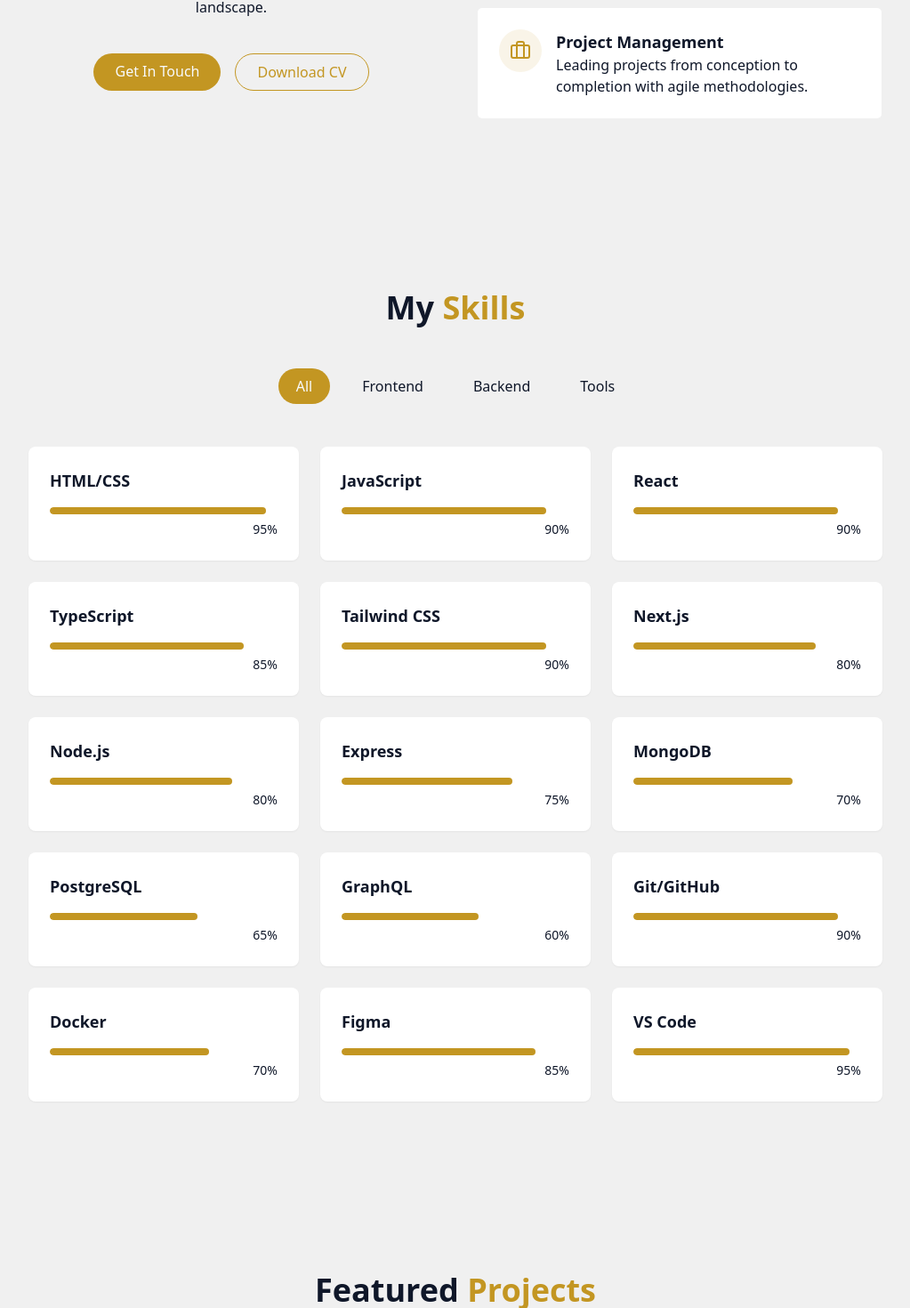
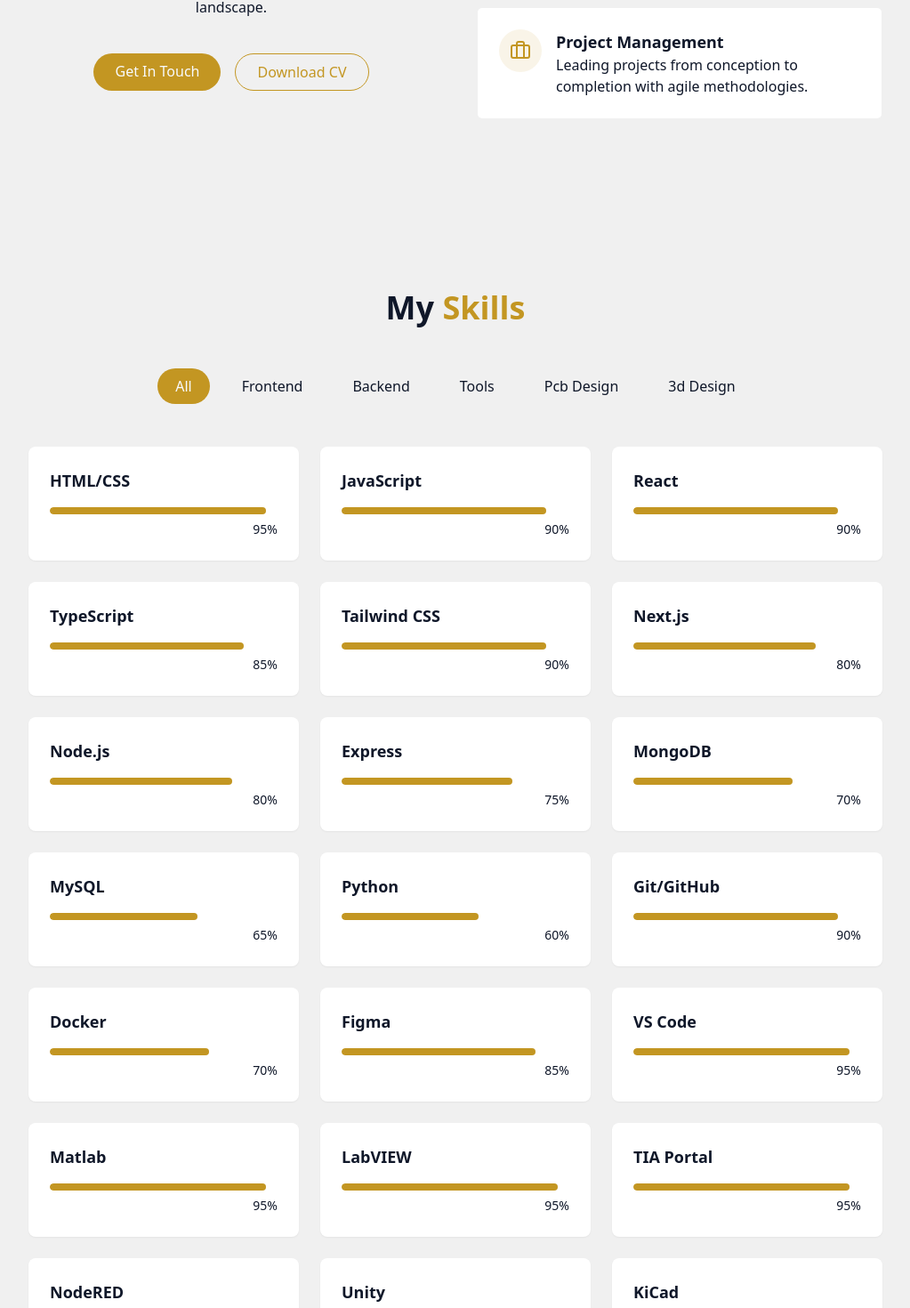
Before and after one commit to ElectroCoderEC/electrocoderec.github.io, a React (Vite) app: page / in a window 1280 px wide. Shown: the part 1276-2746 px from the top of the page at 89% size, without its empty margins (128-1151 px from the left). Built offline with nearby package versions, Linux system fonts and the light colour scheme.

Commit message:
modulo Frances

```diff
--- a/src/components/SkillsSection.jsx
+++ b/src/components/SkillsSection.jsx
@@ -14,17 +14,41 @@
   { name: "Node.js", level: 80, category: "backend" },
   { name: "Express", level: 75, category: "backend" },
   { name: "MongoDB", level: 70, category: "backend" },
-  { name: "PostgreSQL", level: 65, category: "backend" },
-  { name: "GraphQL", level: 60, category: "backend" },
+  { name: "MySQL", level: 65, category: "backend" },
+  { name: "Python", level: 60, category: "backend" },
 
   // Tools
   { name: "Git/GitHub", level: 90, category: "tools" },
   { name: "Docker", level: 70, category: "tools" },
   { name: "Figma", level: 85, category: "tools" },
   { name: "VS Code", level: 95, category: "tools" },
+  { name: "Matlab", level: 95, category: "tools" },
+  { name: "LabVIEW", level: 95, category: "tools" },
+  { name: "TIA Portal", level: 95, category: "tools" },
+  { name: "NodeRED", level: 95, category: "tools" },
+  { name: "Unity", level: 95, category: "tools" },
+
+
+
+
+
+   // PCB Design
+  { name: "KiCad", level: 70, category: "pcb design" },
+  { name: "Eagle", level: 90, category: "pcb design" },
+  { name: "Altium Designer", level: 80, category: "pcb design" },
+  { name: "Proteus", level: 90, category: "pcb design" },
+
+    // 3d Design
+  { name: "SolidWorks", level: 80, category: "3d design" },
+  { name: "Fusion 360", level: 80, category: "3d design" },
+  { name: "Blender", level: 80, category: "3d design" },
+  { name: "Factory I/O", level: 80, category: "3d design" },
+  { name: "Machines Simulator", level: 80, category: "3d design" },
+
+
 ];
 
-const categories = ["all", "frontend", "backend", "tools"];
+const categories = ["all", "frontend", "backend", "tools", "pcb design", "3d design"];
 
 export const SkillsSection = () => {
   const [activeCategory, setActiveCategory] = useState("all");
--- a/src/context/LanguageContext.jsx
+++ b/src/context/LanguageContext.jsx
@@ -5,7 +5,8 @@
 const LANGUAGES = {
   es: { name: 'Español', flag: '🇪🇸', code: 'es' },
   en: { name: 'English', flag: '🇺🇸', code: 'en' },
-  de: { name: 'Deutsch', flag: '🇩🇪', code: 'de' }
+  de: { name: 'Deutsch', flag: '🇩🇪', code: 'de' },
+  fr: { name: 'Français', flag: '🇫🇷', code: 'fr' }
 };
 
 // Detectar idioma del navegador
--- a/src/hooks/useTranslation.js
+++ b/src/hooks/useTranslation.js
@@ -2,11 +2,13 @@
 import { es } from '../translations/es';
 import { en } from '../translations/en';
 import { de } from '../translations/de';
+import { fr } from '../translations/fr';
 
 const translations = {
   es,
   en,
-  de
+  de,
+  fr
 };
 
 export const useTranslation = () => {
--- a/src/translations/es.js
+++ b/src/translations/es.js
@@ -8,7 +8,7 @@
   },
 
   cv: 'Descargar CV', // O simplemente 'CV' si prefieres algo corto
-  dowloadPDF:'/Resume Sebastian Cuenca.pdf',
+  dowloadPDF:'/Resume Sebastian Cuenca ES.pdf',
 
   hero: {
     greeting: 'Hola, soy',
--- /dev/null
+++ b/src/translations/fr.js
@@ -0,0 +1,51 @@
+export const fr = {
+  nav: {
+    home: 'Accueil',
+    about: 'À propos',
+    skills: 'Compétences',
+    projects: 'Projets',
+    contact: 'Contact'
+  },
+
+  cv: 'Télécharger le CV',
+  dowloadPDF: '/Resume Sebastian Cuenca.pdf',
+
+  hero: {
+    greeting: 'Bonjour, je suis',
+    description: 'Passionné par la technologie et la science. Je suis autodidacte, discipliné, responsable et engagé dans mon travail. J’adore l’innovation.',
+    cta: 'Voir mes projets',
+    scroll: 'Défiler'
+  },
+
+  theme: {
+    toggle: 'Changer le thème',
+    language: 'Langue'
+  },
+
+  contact: {
+    title: 'Contactez-moi',
+    description: 'Prêt à propulser votre projet au niveau supérieur ? Écrivez-moi. Je suis ouvert aux propositions d’emploi, aux collaborations ou aux questions techniques à tout moment.',
+    sendMessage: 'Envoyez-moi un message',
+
+    nameTitle: 'Votre Nom',
+    emailTitle: 'Votre Email',
+    messageTitle: 'Votre Message',
+
+    contactInformationTitle: 'Coordonnées',
+    email: 'E-mail',
+    phone: 'Téléphone',
+    location: 'Localisation',
+
+    namePlaceholder: 'Votre nom...',
+    emailPlaceholder: 'utilisateur@gmail.com',
+    messagePlaceholder: 'Bonjour, j’aimerais discuter de...',
+
+    connectwithme: 'Retrouvez-moi sur',
+
+    btnSend: 'Envoyer le message',
+    btnSending: 'Envoi en cours...',
+
+    ToastTitle: 'Message envoyé avec succès',
+    ToastDescription: 'Merci de m’avoir contacté. Je vous répondrai bientôt.'
+  }
+};
```
Also changed, not shown: 1 other file (tests, documents, lock files or other folders).
